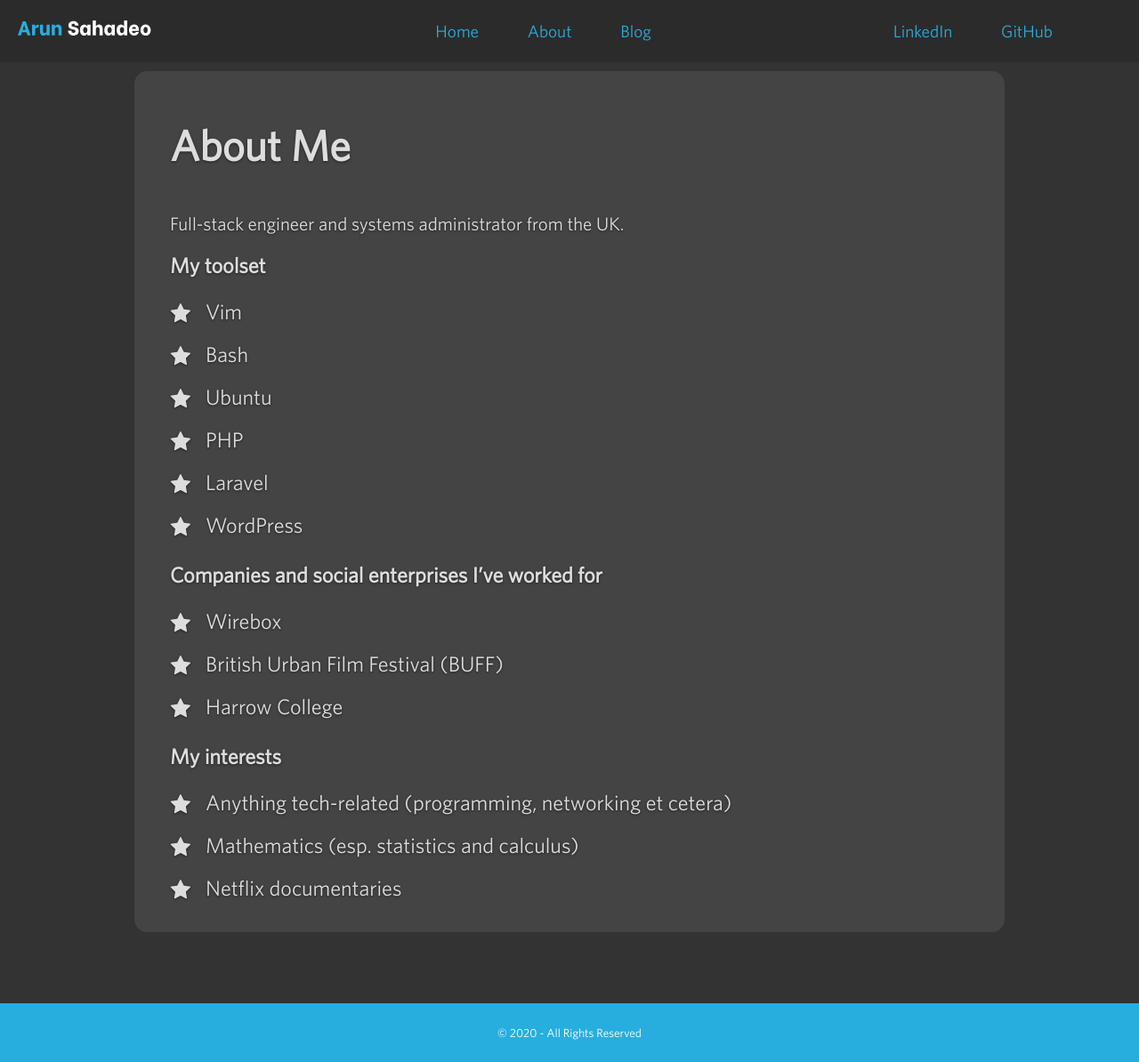
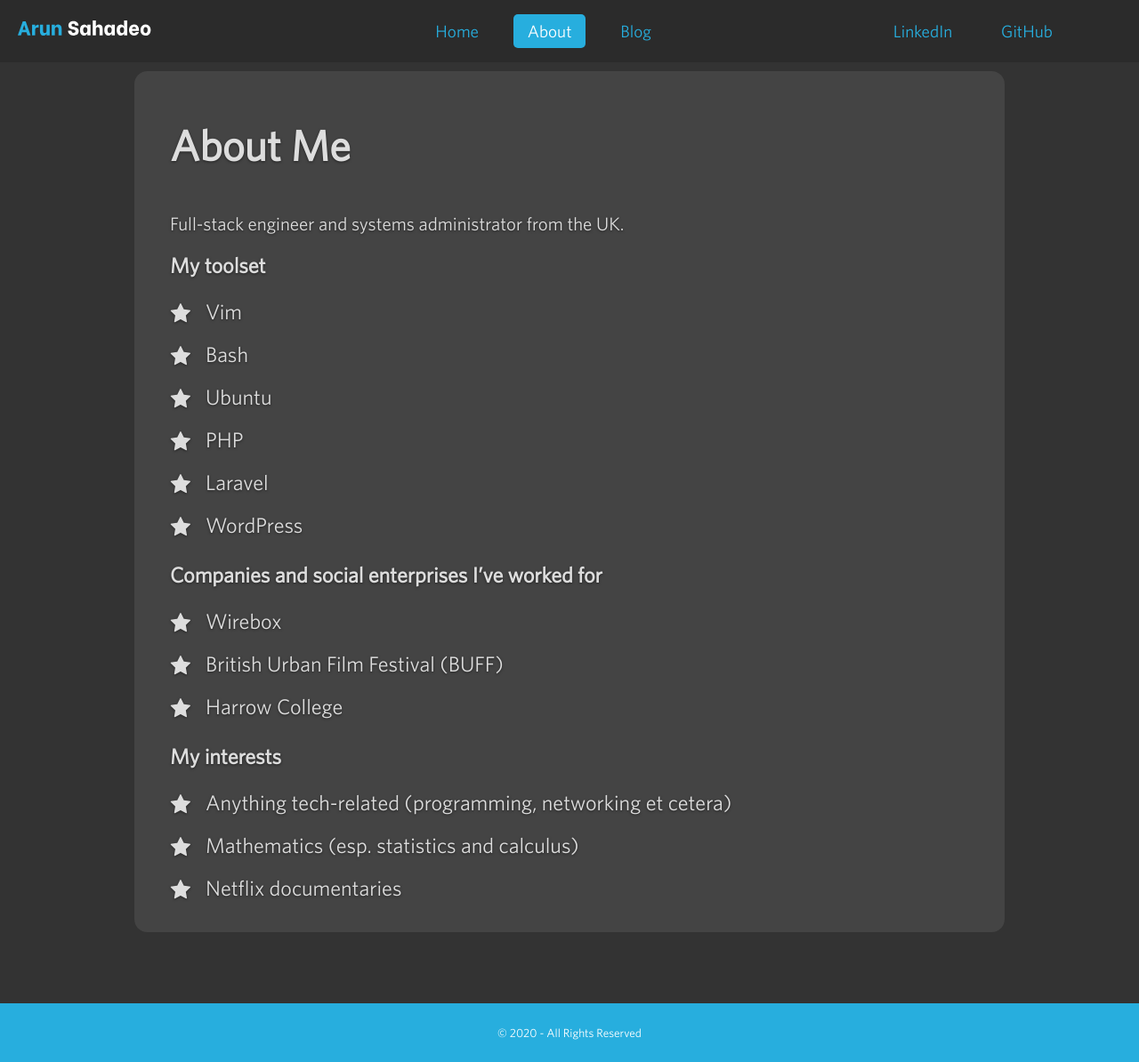
Before and after one commit to ArunSahadeo/ArunSahadeo.github.io, a Jekyll site: the page built from about.html, in a window 1280 px wide and 1194 px high. Shown: the whole window at 89% size. Built offline with Jekyll 4.4.1, drawn with Linux system fonts in a browser that asks for light colours; some web fonts are replaced.

Commit message:
Remove html extension from url checks

```diff
--- a/_includes/components/top/header/navigation.html
+++ b/_includes/components/top/header/navigation.html
@@ -9,13 +9,13 @@
                     </a>
                 </li>
 
-                <li{% if page.url == '/about.html' %} class="current"{% endif %}>
+                <li{% if page.url == '/about' %} class="current"{% endif %}>
                     <a href="/about">
                         About
                     </a>
                 </li>
 
-                <li{% if page.url == '/blog.html' %} class="current"{% endif %}>
+                <li{% if page.url == '/blog' %} class="current"{% endif %}>
                     <a href="/blog">
                         Blog
                     </a>
```
